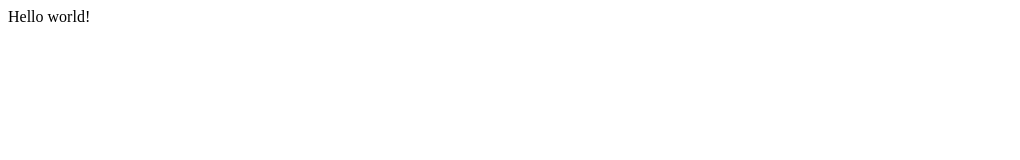
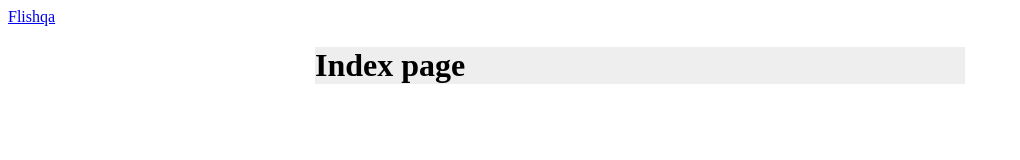
Before and after one commit to FlishCake/site, a Gatsby site: page / in a window 1280 px wide. Shown: the whole page, without its empty margins (0-1020 px from the left). Built offline with nearby package versions, Linux system fonts and the light colour scheme; Gatsby itself is replaced by a stand-in of ours.

Commit message:
edit index.js

```diff
--- a/src/pages/index.js
+++ b/src/pages/index.js
@@ -1,5 +1,9 @@
-import React from "react"
+import React from "react";
 
-export default function Home() {
-  return <div>Hello world!</div>
-}
+import Layout from "../components/layout";
+
+export default () => (
+  <Layout>
+    <h1>Index page</h1>
+  </Layout>
+);
```
